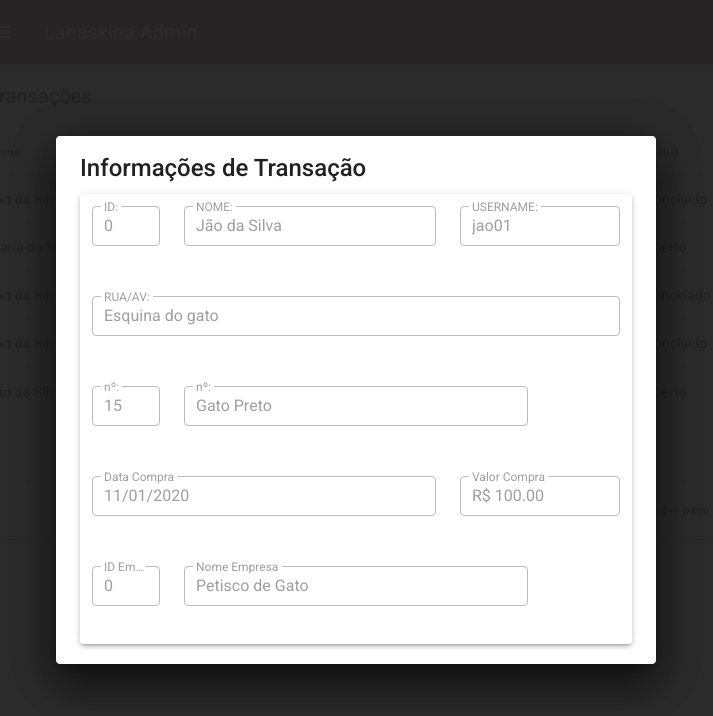
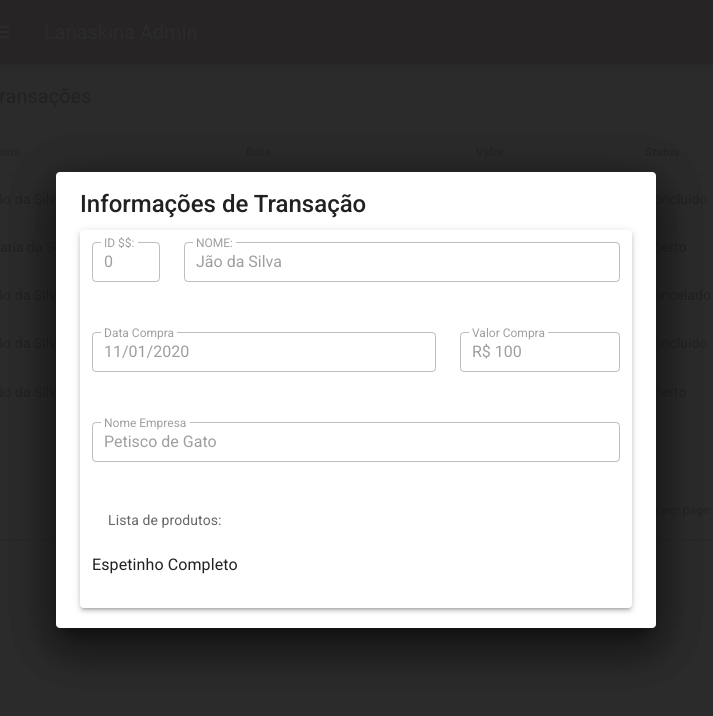
Before and after one commit to fabricadeprogramador/t29-lanaskina-admin, a Vue app: page /#/transacoes in a window 1280 px wide. Both pictures are taken after a click on the button 1148 px from the left and 210 px from the top of the page. Shown: the top 716 px of the page, without its empty margins (284-997 px from the left). Built offline with nearby package versions, Linux system fonts and the light colour scheme.

Commit message:
implementação detail da tela transações

```diff
--- a/src/views/Transacoes.vue
+++ b/src/views/Transacoes.vue
@@ -13,16 +13,12 @@
       </template>
       <!-- Início abertura/fechamento Dialog e ativar/inativar clientes -->
       <template v-slot:item.acoes="{ item }">
-        <v-icon small class="mr-2" color="primary" @click="abrirDialog(item)"
-          >mdi-file-find</v-icon
-        >
-        <v-icon small color="green" @click="">mdi-check-bold</v-icon>
+        <v-icon small class="mr-2" color="primary" @click="abrirDialog(item)">mdi-file-find</v-icon>
+        <v-icon small color="green" @click>mdi-check-bold</v-icon>
         <v-row justify="center">
           <v-dialog v-model="isDialogOpen" width="600px">
             <v-card>
-              <v-card-title class="headline"
-                >Informações de Transação</v-card-title
-              >
+              <v-card-title class="headline">Informações de Transação</v-card-title>
               <v-card-text elevation="5">
                 <v-row>
                   <v-col cols="12" sm="12">
@@ -30,58 +26,17 @@
                       <v-row>
                         <v-col cols="12" sm="2">
                           <v-text-field
-                            v-model="transacaoCorrente.cliente.id"
-                            label="ID:"
+                            v-model="transacaoCorrente.idTransacoes"
+                            label="ID $$:"
                             outlined
                             :disabled="isDisable"
                             dense
                           ></v-text-field>
                         </v-col>
-                        <v-col cols="12" sm="6">
+                        <v-col cols="12" sm="10">
                           <v-text-field
                             v-model="transacaoCorrente.cliente.nome"
                             label="NOME:"
-                            outlined
-                            :disabled="isDisable"
-                            dense
-                          ></v-text-field>
-                        </v-col>
-                        <v-col cols="12" sm="4">
-                          <v-text-field
-                            v-model="transacaoCorrente.cliente.username"
-                            label="USERNAME:"
-                            outlined
-                            :disabled="isDisable"
-                            dense
-                          ></v-text-field>
-                        </v-col>
-                      </v-row>
-
-                      <v-row>
-                        <v-col cols="12" sm="12">
-                          <v-text-field
-                            v-model="transacaoCorrente.empresa.endereco.rua"
-                            label="RUA/AV:"
-                            outlined
-                            :disabled="isDisable"
-                            dense
-                          ></v-text-field>
-                        </v-col>
-                      </v-row>
-                      <v-row>
-                        <v-col cols="12" sm="2">
-                          <v-text-field
-                            v-model="transacaoCorrente.empresa.endereco.numero"
-                            label="nº:"
-                            outlined
-                            :disabled="isDisable"
-                            dense
-                          ></v-text-field>
-                        </v-col>
-                        <v-col cols="12" sm="8">
-                          <v-text-field
-                            v-model="transacaoCorrente.empresa.endereco.bairro"
-                            label="nº:"
                             outlined
                             :disabled="isDisable"
                             dense
@@ -110,16 +65,7 @@
                         </v-col>
                       </v-row>
                       <v-row>
-                        <v-col cols="12" sm="2">
-                          <v-text-field
-                            v-model="transacaoCorrente.empresa.id"
-                            label="ID Empresa"
-                            outlined
-                            :disabled="isDisable"
-                            dense
-                          ></v-text-field>
-                        </v-col>
-                        <v-col cols="12" sm="8">
+                        <v-col cols="12" >
                           <v-text-field
                             v-model="transacaoCorrente.empresa.nome"
                             label="Nome Empresa"
@@ -129,6 +75,19 @@
                           ></v-text-field>
                         </v-col>
                       </v-row>
+                      <v-list>
+                        <v-subheader>
+                          Lista de produtos:
+                        </v-subheader>
+                        <v-list-item-content>
+                          <v-list-item-title v-for="(produto, index) in item.produtos" :key="index">
+                            {{produto.nome}}
+                          </v-list-item-title>
+
+
+                          <v-list-item-subtitle v-text="item.sub"></v-list-item-subtitle>
+                        </v-list-item-content>
+                      </v-list>
                     </v-card>
                   </v-col>
                 </v-row>
@@ -189,8 +148,9 @@ export default {
         //   bairro: "",
         // },
       },
+      idTransacoes: "",
       dataTransacoes: "",
-      valor: 0,
+      valor: "",
       empresa: {
         id: "",
         nome: "",
@@ -220,6 +180,7 @@ export default {
             role: "ADMIN",
             ativo: false,
           },
+          idTransacoes: 0,
           dataTransacoes: "11/01/2020",
           valor: 100,
           empresa: {
@@ -247,6 +208,7 @@ export default {
             role: "ADMIN",
             ativo: false,
           },
+          idTransacoes: 1,
           dataTransacoes: "11/01/2020",
           valor: 100,
           empresa: {
@@ -274,6 +236,7 @@ export default {
             role: "ADMIN",
             ativo: false,
           },
+          idTransacoes: 2,
           dataTransacoes: "11/01/2020",
           valor: 100,
           empresa: {
@@ -301,6 +264,7 @@ export default {
             role: "ADMIN",
             ativo: false,
           },
+          idTransacoes: 3,
           dataTransacoes: "11/01/2020",
           valor: 100,
           empresa: {
@@ -328,6 +292,7 @@ export default {
             role: "ADMIN",
             ativo: false,
           },
+          idTransacoes: 4,
           dataTransacoes: "11/01/2020",
           valor: 100,
           empresa: {
@@ -352,7 +317,6 @@ export default {
     abrirDialog(transacoes) {
       console.log(transacoes);
       this.transacaoCorrente = Object.assign({}, transacoes);
-      this.transacaoCorrente.valor = transacoes.valor.toFixed(2);
       this.isDialogOpen = true;
     },
     fecharDialog() {
@@ -367,6 +331,7 @@ export default {
           numero: "",
           bairro: "",
         },
+        idTransacoes: "",
         dataTransacoes: "",
         valor: "",
         empresa: {
```
